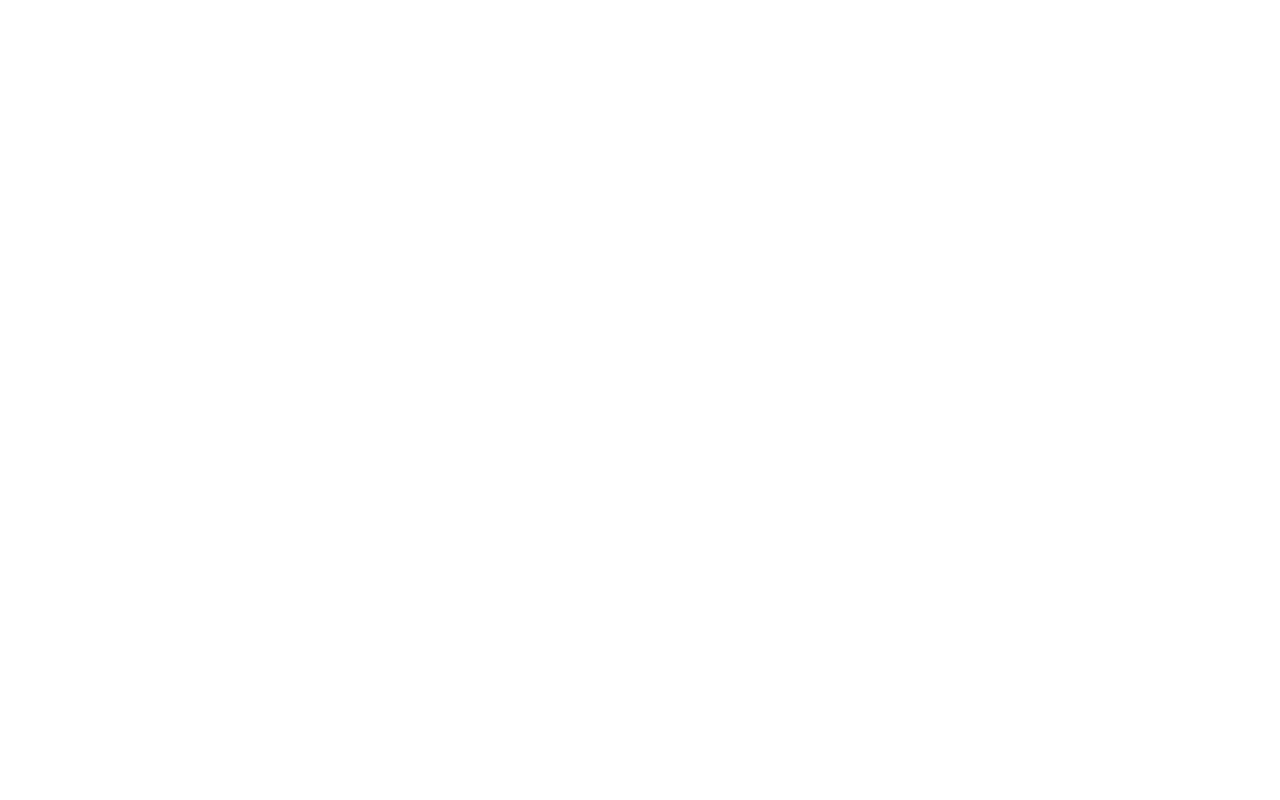
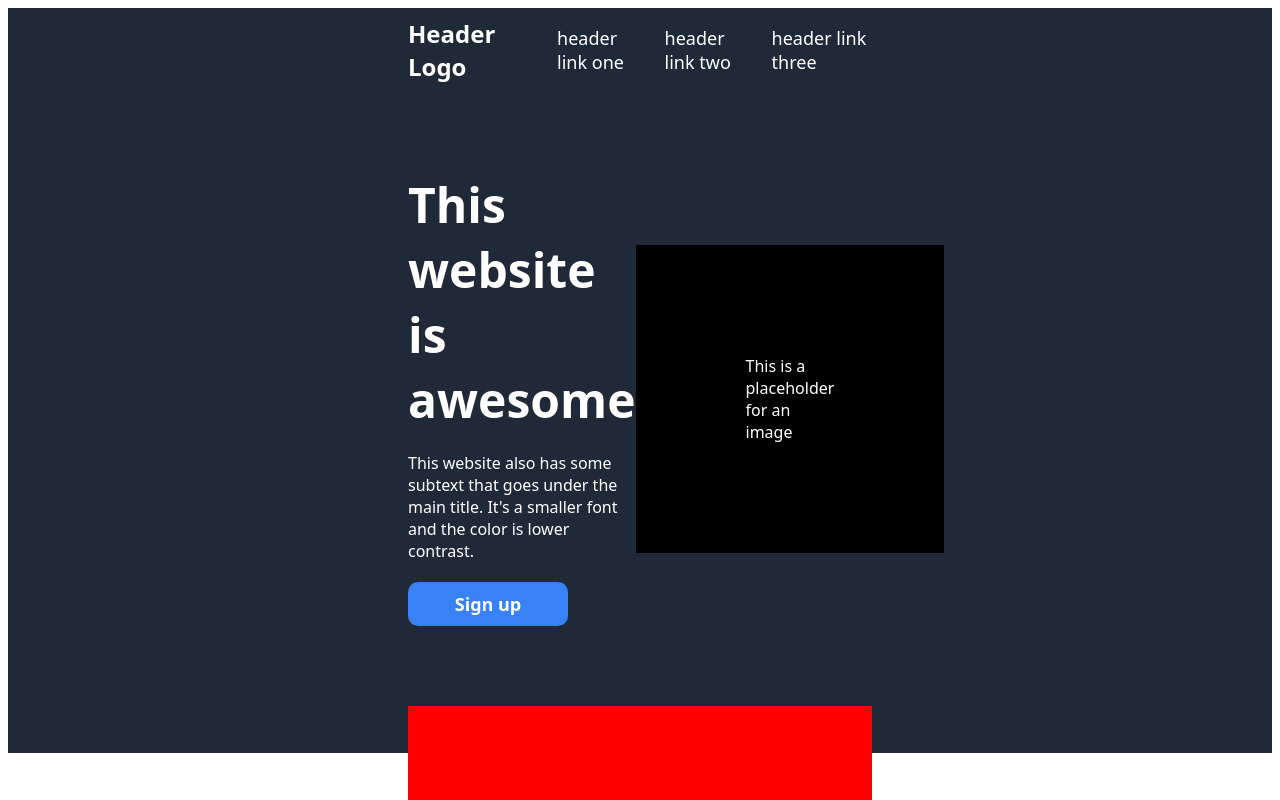
Before and after one commit to raandae-web/CSSProject, a plain HTML site: page index.html in a window 1280 px wide. Shown: the top 800 px of the page. Drawn offline with Linux system fonts and the light colour scheme.

Commit message:
Red box flo ig
I'm tired and going to bed

```diff
--- a/index.html
+++ b/index.html
@@ -7,6 +7,25 @@
     <link rel="stylesheet" href="style.css">
 </head>
 <body>
+   <div class="container">
+    <div class="header">Header Logo
+        <ul>
+        <li>header link one</li>
+        <li>header link two</li>
+        <li>header link three</li>
+    </div>
+    <div class="container2">
+
+    <div class="subheader">
+        <div class="hero">This website is awesome</div>
+        <div>This website also has some subtext that goes under the main title. It's a smaller font and the color is lower contrast.</div>
+        <button>Sign up</button>
+    </div>
+    <div class="pl">This is a placeholder for an image</div>
+    </div>
+    <div class="bl"></div>
+
+
 
 </body>
 </html>
--- a/style.css
+++ b/style.css
@@ -1,3 +1,84 @@
-div {
-font-size: 300px;
+*{
+    font-family: system-ui, -apple-system, BlinkMacSystemFont, 'Segoe UI', Roboto, Oxygen, Ubuntu, Cantarell, 'Open Sans', 'Helvetica Neue', sans-serif;
 }
+body{
+    display: flex;
+    flex-direction: column;
+}
+
+.header{
+    display: flex;
+    align-items: center;
+    justify-content: space-between;
+    font-size: 24px;
+    font-weight: 800;
+
+}
+
+ul{
+    display: flex;
+    gap: 16px;
+    list-style: none;
+    font-size: 18px;
+    font-weight: 400;
+
+}
+
+.container{
+    display: flex;
+    flex-direction: column;
+    padding-left: 400px;
+    padding-right: 400px;
+    gap: 80px;
+    background-color:#1F2937;
+    color: white;
+    padding-bottom: 145px;
+    max-height: 600px;
+
+
+}
+
+.container2{
+    display: flex;
+    align-items: center;
+    justify-content: space-between;
+
+
+}
+
+.subheader{
+    display: flex;
+    flex-direction: column;
+    gap: 20px;
+    max-width: 360px;
+}
+
+.pl{
+    padding: 110px;
+    background-color: black;
+}
+
+.hero{
+    font-size: 48px;
+    font-weight: 900;
+}
+
+button{
+    max-width: 160px;
+    padding-left: 40px;
+    padding-right: 40px;
+    padding-top: 10px;
+    padding-bottom: 10px;
+    font-size: 18px;
+    color: white;
+    font-weight: 900;
+    border-radius: 10px;
+    border: none;
+    background-color: #3882F6;
+
+}
+
+.bl{
+  padding: 200px;
+  background-color: red;
+}
```
